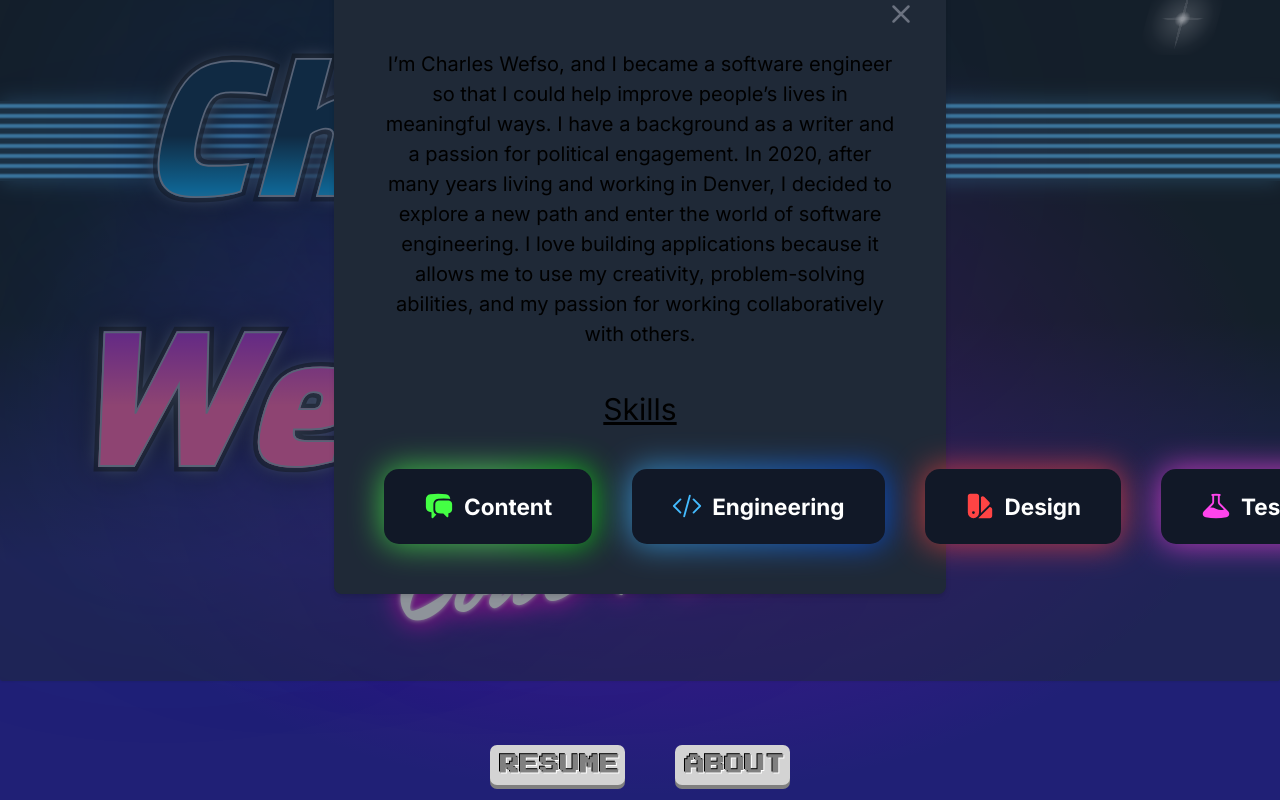
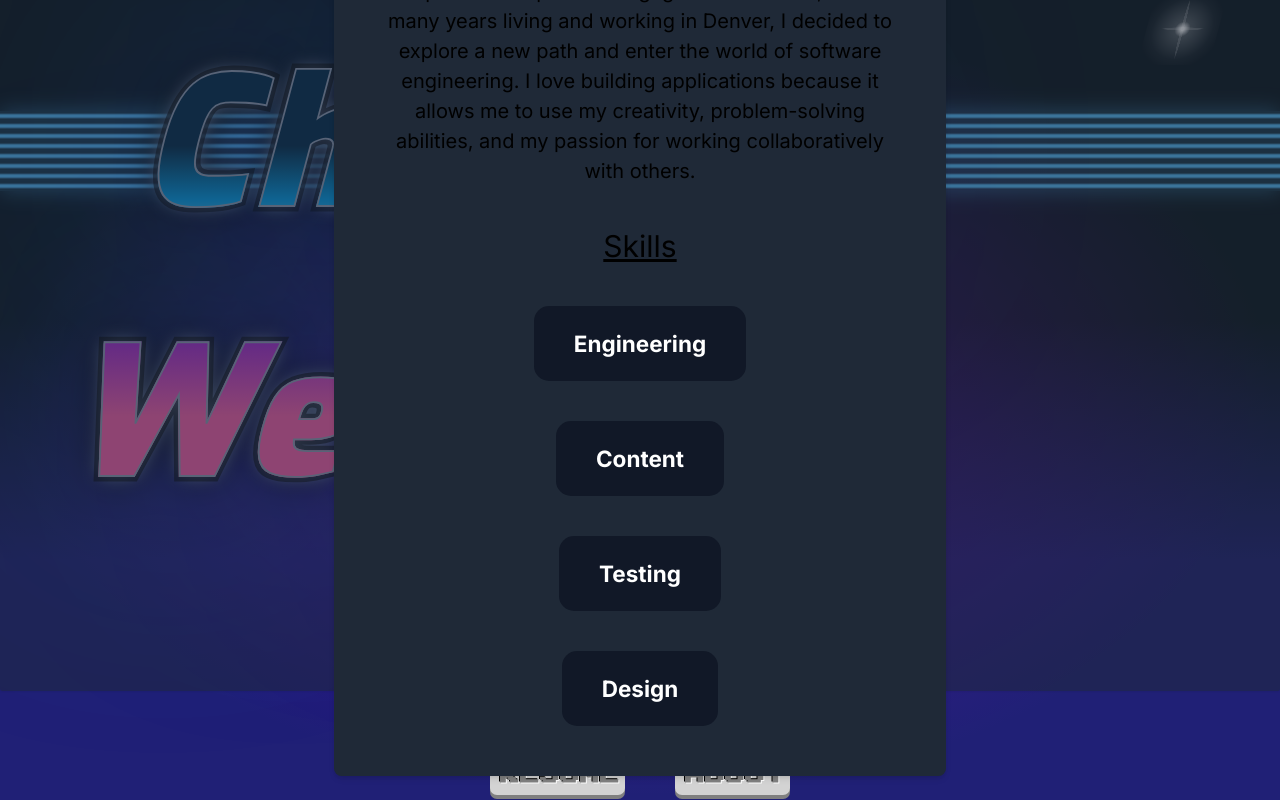
Before and after one commit to cwefso/resume-site, a Next.js app: page / in a window 1280 px wide. Both pictures are taken after a click on the button "ABOUT". Built offline with nearby package versions, Linux system fonts and the light colour scheme.

Commit message:
rig up buttons

```diff
--- /dev/null
+++ b/app/components/Button.tsx
@@ -0,0 +1,37 @@
+type HeroIcon = (props: React.ComponentProps<"svg">) => JSX.Element;
+
+type ButtonProps = {
+  text: string;
+  clickHandler: () => void;
+  from: string;
+  to: string;
+  icon: any;
+};
+
+export const Button: React.FC<ButtonProps> = ({
+  text,
+  clickHandler,
+  from,
+  to,
+  icon: Icon,
+}) => {
+  return (
+    <div>
+      <div>
+        <>
+          <div className="flex gap-8">
+            <div className="relative inline-flex group">
+              <button
+                className={`relative inline-flex items-center justify-center px-8 py-4 text-lg font-bold text-white transition-all duration-200 bg-gray-900 font-pj rounded-xl focus:outline-none focus:ring-2 focus:ring-offset-2 focus:ring-gray-900 bg-gradient-to-r from-${from} to-${to}`}
+                onClick={clickHandler}
+              >
+                <Icon />
+                {text}
+              </button>
+            </div>
+          </div>
+        </>
+      </div>
+    </div>
+  );
+};
--- a/app/components/Modal.tsx
+++ b/app/components/Modal.tsx
@@ -1,12 +1,9 @@
 "use client";
 // Modal.js
 import React from "react";
-import {
-  BeakerIcon,
-  SwatchIcon,
-  CodeBracketIcon,
-  ChatBubbleLeftRightIcon,
-} from "@heroicons/react/24/solid";
+import { BeakerIcon, SwatchIcon } from "@heroicons/react/24/solid";
+import { sections } from "./TextSections";
+import { Button } from "./Button";
 
 const Modal = ({ isOpen, setIsOpen, children }: any) => {
   const onClose = () => {
@@ -56,62 +53,20 @@ const Modal = ({ isOpen, setIsOpen, children }: any) => {
                 collaboratively with others.
               </div>
               <p className="m-8 text-2xl underline">Skills</p>
-              <div className="flex flex-row gap-8">
+              <div className="flex flex-col items-center gap-8">
                 <>
-                  <div className="relative inline-flex group">
+                  {sections.map((section, index) => (
                     <>
-                      <div className="absolute transitiona-all duration-1000 opacity-70 -inset-px bg-gradient-to-r from-[#44FF44] via-[#66FF66] to-[#00FF00] rounded-xl blur-lg group-hover:opacity-100 group-hover:-inset-1 group-hover:duration-200 animate-tilt"></div>
-                      <button
-                        className="relative inline-flex items-center justify-center px-8 py-4 text-lg font-bold text-white transition-all duration-200 bg-gray-900 font-pj rounded-xl focus:outline-none focus:ring-2 focus:ring-offset-2 focus:ring-gray-900"
-                        role="button"
-                      >
-                        <ChatBubbleLeftRightIcon className="h-6 w-6 text-[#44FF44] mr-2" />
-                        Content
-                      </button>
+                      <Button
+                        key={index}
+                        text={section.title}
+                        clickHandler={() => console.log(section.title)}
+                        from={section.from}
+                        to={section.to}
+                        icon={section.icon}
+                      />
                     </>
-                  </div>
-                </>
-                <>
-                  <div className="relative inline-flex group">
-                    <>
-                      <div className="absolute transitiona-all duration-1000 opacity-70 -inset-px bg-gradient-to-r from-[#44BBFF]  to-[#0055FF] rounded-xl blur-lg group-hover:opacity-100 group-hover:-inset-1 group-hover:duration-200 animate-tilt"></div>
-                      <button
-                        className="relative inline-flex items-center justify-center px-8 py-4 text-lg font-bold text-white transition-all duration-200 bg-gray-900 font-pj rounded-xl focus:outline-none focus:ring-2 focus:ring-offset-2 focus:ring-gray-900"
-                        role="button"
-                      >
-                        <CodeBracketIcon className="h-6 w-6 text-[#44BBFF] mr-2" />
-                        Engineering
-                      </button>
-                    </>
-                  </div>
-                </>
-                <>
-                  <div className="relative inline-flex group">
-                    <>
-                      <div className="absolute transitiona-all duration-1000 opacity-70 -inset-px bg-gradient-to-r from-[#FF4444] to-[#FF4444] rounded-xl blur-lg group-hover:opacity-100 group-hover:-inset-1 group-hover:duration-200 animate-tilt"></div>
-                      <button
-                        className="relative inline-flex items-center justify-center px-8 py-4 text-lg font-bold text-white transition-all duration-200 bg-gray-900 font-pj rounded-xl focus:outline-none focus:ring-2 focus:ring-offset-2 focus:ring-gray-900"
-                        role="button"
-                      >
-                        <SwatchIcon className="h-6 w-6 text-[#FF4444] mr-2" />
-                        Design
-                      </button>
-                    </>
-                  </div>
-                </>
-                <>
-                  <div className="relative inline-flex group">
-                    <>
-                      <div className="absolute transitiona-all duration-1000 opacity-70 -inset-px bg-gradient-to-r from-[#FF44EC] to-[#FF44EC] rounded-xl blur-lg group-hover:opacity-100 group-hover:-inset-1 group-hover:duration-200 animate-tilt"></div>
-                      <button
-                        className="relative inline-flex items-center justify-center px-8 py-4 text-lg font-bold text-white transition-all duration-200 bg-gray-900 font-pj rounded-xl focus:outline-none focus:ring-2 focus:ring-offset-2 focus:ring-gray-900"
-                        role="button"
-                      >
-                        <BeakerIcon className="h-6 w-6 text-[#FF44EC] mr-2" />
-                        Testing
-                      </button>
-                    </>
-                  </div>
+                  ))}
                 </>
               </div>
             </div>
--- /dev/null
+++ b/app/components/TextSections.tsx
@@ -0,0 +1,38 @@
+import {
+  BeakerIcon,
+  SwatchIcon,
+  CodeBracketIcon,
+  ChatBubbleLeftRightIcon,
+} from "@heroicons/react/24/solid";
+
+export const sections = [
+  {
+    title: `Engineering`,
+    text: ``,
+    icon: CodeBracketIcon,
+    from: `[#44FF44]`,
+    via: `[#66FF66]`,
+    to: `[#00FF00]`,
+  },
+  {
+    title: `Content`,
+    text: ``,
+    icon: ChatBubbleLeftRightIcon,
+    from: `[#44BBFF]`,
+    to: `[#0055FF]`,
+  },
+  {
+    title: `Testing`,
+    text: ``,
+    icon: BeakerIcon,
+    from: `[#FF44EC]`,
+    to: `[#FF44EC]`,
+  },
+  {
+    title: `Design`,
+    text: ``,
+    icon: SwatchIcon,
+    from: `[#FF4444]`,
+    to: `[#FF4444]`,
+  },
+];
--- a/app/page.tsx
+++ b/app/page.tsx
@@ -46,7 +46,7 @@ export default function Home() {
 
       <Modal isOpen={isOpen} setIsOpen={setIsOpen} />
 
-      <div className="flex flex-col justify-center align-center text-center w-full ">
+      {/* <div className="flex flex-col justify-center align-center text-center w-full ">
         <div className="w-full flex flex-row justify-center mb-2">
           {!isOpen && (
             <GhostContainer
@@ -62,7 +62,7 @@ export default function Home() {
             <p className="haunted mt-12">Ghosts found: {ghosts}</p>
           </>
         )}
-      </div>
+      </div> */}
     </main>
   );
 }
```
